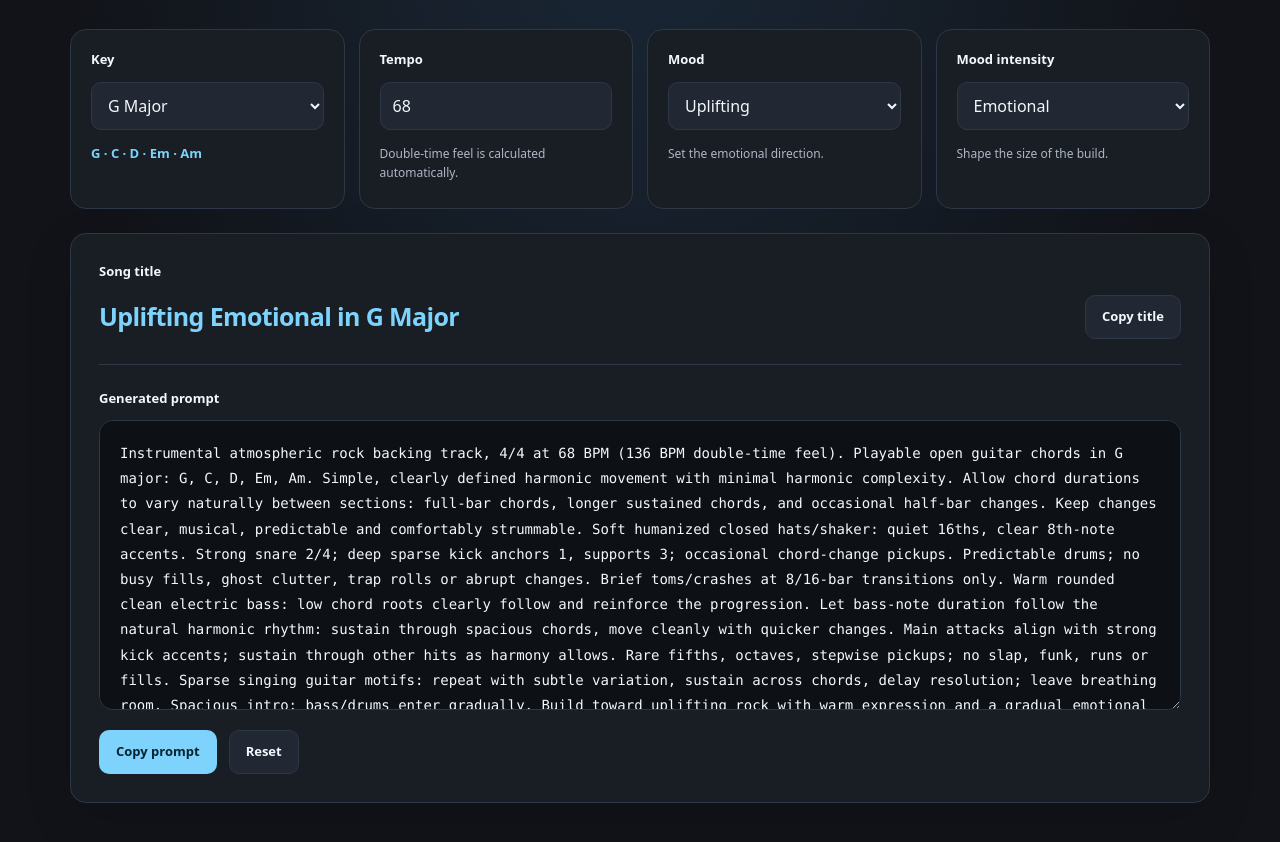
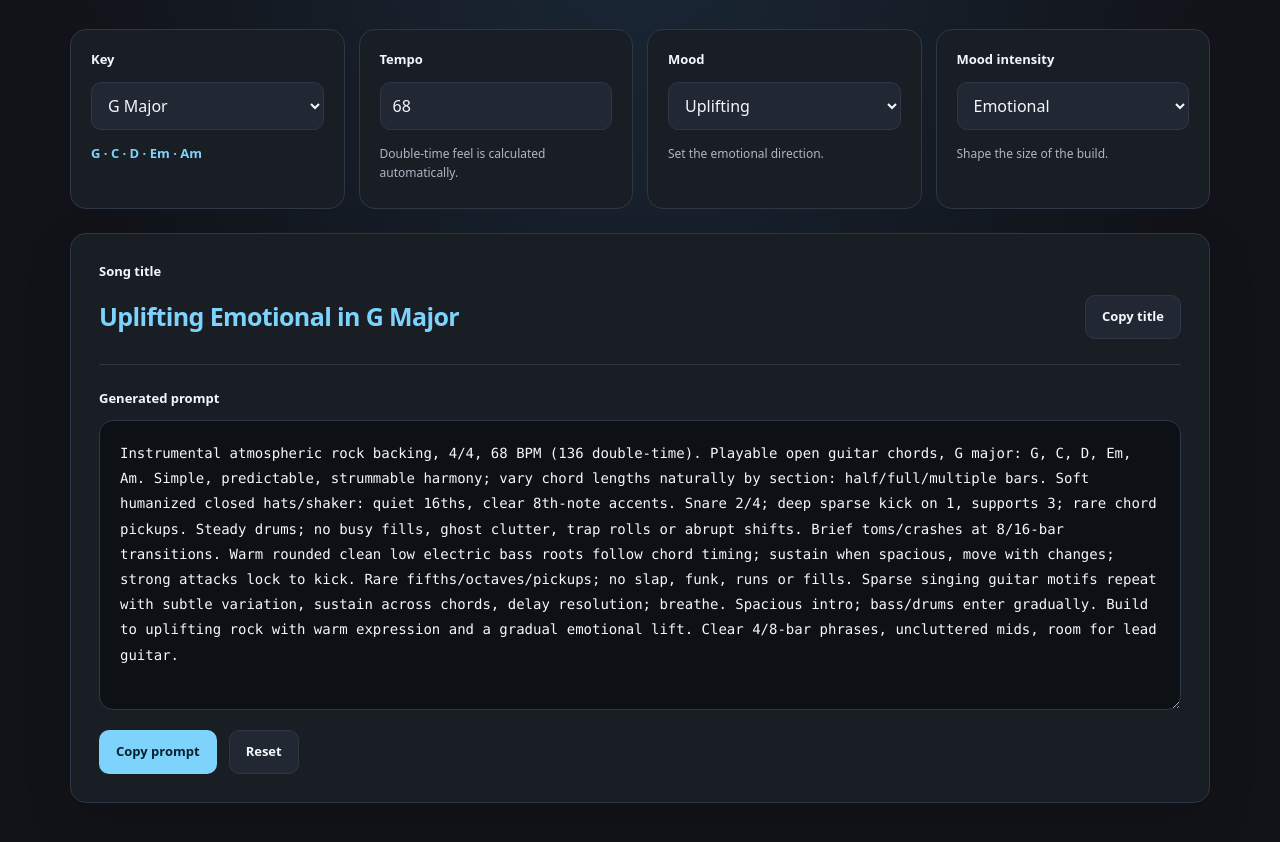
Before and after one commit to furioOptimo/prompt_generator, a plain HTML site: page index.html in a window 1280 px wide. Shown: the part 198-1040 px from the top of the page. Drawn offline with Linux system fonts and the light colour scheme.

Commit message:
tightened character count

```diff
--- a/index.html
+++ b/index.html
@@ -503,7 +503,7 @@
 
 
       promptEl.value =
-`Instrumental atmospheric rock backing track, 4/4 at ${bpm} BPM (${doubleTime} BPM double-time feel). ${capoPhrase} in ${key}: ${chords.join(", ")}. Simple, clearly defined harmonic movement with minimal harmonic complexity. Allow chord durations to vary naturally between sections: full-bar chords, longer sustained chords, and occasional half-bar changes. Keep changes clear, musical, predictable and comfortably strummable. Soft humanized closed hats/shaker: quiet 16ths, clear 8th-note accents. Strong snare 2/4; deep sparse kick anchors 1, supports 3; occasional chord-change pickups. Predictable drums; no busy fills, ghost clutter, trap rolls or abrupt changes. Brief toms/crashes at 8/16-bar transitions only. Warm rounded clean electric bass: low chord roots clearly follow and reinforce the progression. Let bass-note duration follow the natural harmonic rhythm: sustain through spacious chords, move cleanly with quicker changes. Main attacks align with strong kick accents; sustain through other hits as harmony allows. Rare fifths, octaves, stepwise pickups; no slap, funk, runs or fills. Sparse singing guitar motifs: repeat with subtle variation, sustain across chords, delay resolution; leave breathing room. Spacious intro; bass/drums enter gradually. Build toward ${mood} rock with ${intensityText}. Clear 4/8-bar phrases, uncluttered midrange, room for lead guitar.`;
+`Instrumental atmospheric rock backing, 4/4, ${bpm} BPM (${doubleTime} double-time). ${capoPhrase}, ${key}: ${chords.join(", ")}. Simple, predictable, strummable harmony; vary chord lengths naturally by section: half/full/multiple bars. Soft humanized closed hats/shaker: quiet 16ths, clear 8th-note accents. Snare 2/4; deep sparse kick on 1, supports 3; rare chord pickups. Steady drums; no busy fills, ghost clutter, trap rolls or abrupt shifts. Brief toms/crashes at 8/16-bar transitions. Warm rounded clean low electric bass roots follow chord timing; sustain when spacious, move with changes; strong attacks lock to kick. Rare fifths/octaves/pickups; no slap, funk, runs or fills. Sparse singing guitar motifs repeat with subtle variation, sustain across chords, delay resolution; breathe. Spacious intro; bass/drums enter gradually. Build to ${mood} rock with ${intensityText}. Clear 4/8-bar phrases, uncluttered mids, room for lead guitar.`;
 
     }
 
```
